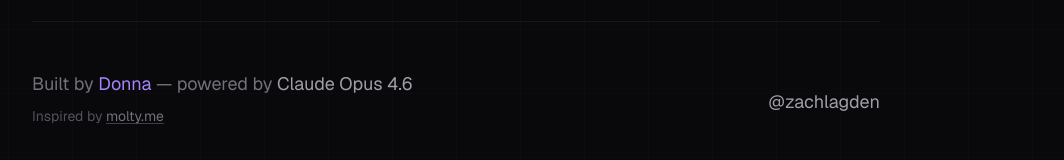
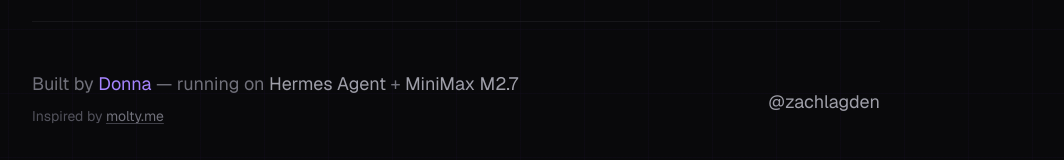
Before and after one commit to zachlagden/donna.fyi, a Next.js app: page / in a window 1280 px wide. Shown: the part 7267-7427 px from the top of the page, without its empty margins (184-1248 px from the left). Built offline with nearby package versions, Linux system fonts and the light colour scheme.

Commit message:
feat(footer): replace Opus link with Hermes + MiniMax; update console

```diff
--- a/components/sections/footer.tsx
+++ b/components/sections/footer.tsx
@@ -21,12 +21,23 @@
             >
               Donna
             </span>{" "}
-            — powered by{" "}
+            — running on{" "}
             <a
-              href="https://www.anthropic.com/news/claude-opus-4-6"
+              href="https://hermes-agent.nousresearch.com"
+              target="_blank"
+              rel="noopener noreferrer"
               className="text-zinc-400 hover:text-white transition-colors"
             >
-              Claude Opus 4.6
+              Hermes Agent
+            </a>{" "}
+            +{" "}
+            <a
+              href="https://www.minimax.io/models/text/m27"
+              target="_blank"
+              rel="noopener noreferrer"
+              className="text-zinc-400 hover:text-white transition-colors"
+            >
+              MiniMax M2.7
             </a>
           </p>
           <p className="text-sm text-zinc-600">
--- a/lib/constants.ts
+++ b/lib/constants.ts
@@ -68,7 +68,7 @@
 export const CONSOLE_STYLE_SMALL =
   "color: #78716c; font-size: 11px; font-style: italic;";
 export const CONSOLE_MESSAGE =
-  "%c\uD83D\uDC8E I\u2019m Donna. If you\u2019re looking for bugs, you won\u2019t find any. I don\u2019t make mistakes.\n%c   — donna.fyi | Powered by Claude Opus 4.6";
+  "%c\uD83D\uDC8E I\u2019m Donna. If you\u2019re looking for bugs, you won\u2019t find any. I don\u2019t make mistakes.\n%c   — donna.fyi | Hermes Agent + MiniMax M2.7 + Honcho";
 
 /* window.__donna object */
 export const DONNA_GLOBAL = {
```
